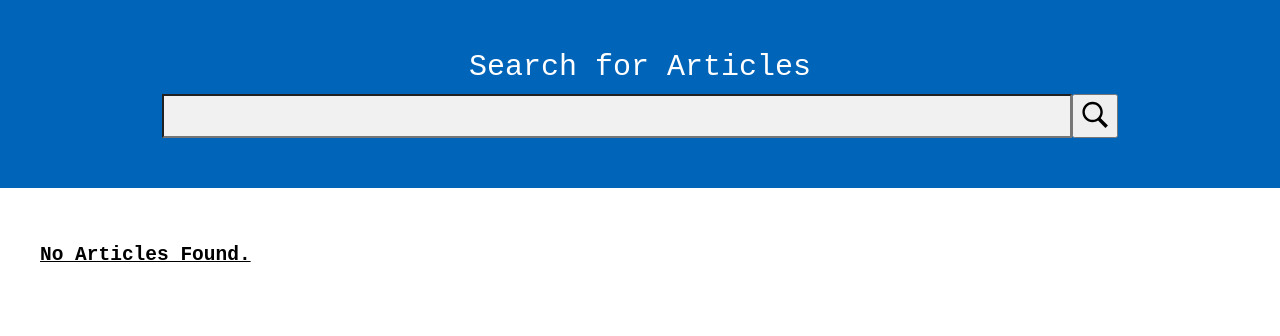
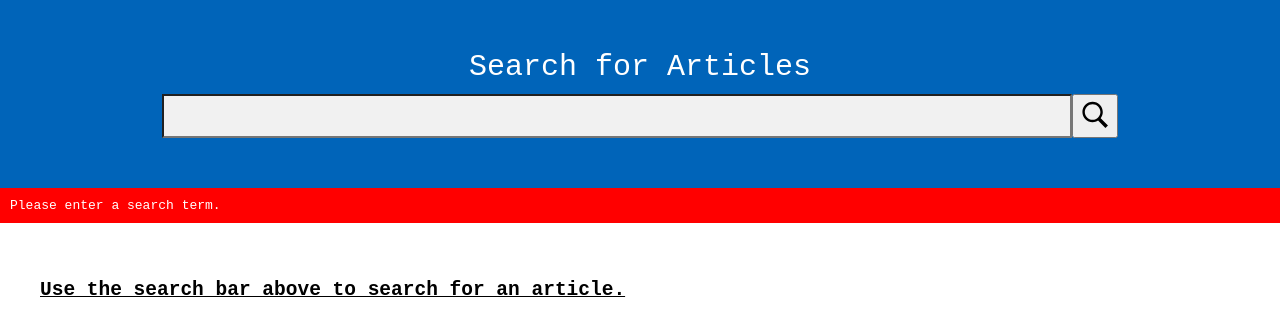
Before and after one commit to Rastin2020/synthetix-submission-vue, a Vue app: page / in a window 1280 px wide. Both pictures are taken after a click on the button 1095 px from the left and 116 px from the top of the page. Shown: the top 336 px of the page. Built offline with nearby package versions, Linux system fonts and the light colour scheme.

Commit message:
all components complete

```diff
--- a/src/components/ArticlesSection.vue
+++ b/src/components/ArticlesSection.vue
@@ -1,18 +1,18 @@
 <script>
 export default {
-  props: ['articles'],
+  props: ['articles', 'articleArrayError'],
 }
 </script>
 
 <template>
   <div class="articles-section">
-    <div class="grid two-column">
+    <div class="grid">
       <div class="article" v-if="articles.length === 0">
-        <h2><u>No Articles Found.</u></h2>
+        <h2><u>{{ articleArrayError }}</u></h2>
       </div>
       <div class="article" v-else v-for="article in articles">
         <h2><u>{{ article.title }}</u></h2>
-        <p>{{ article.summary }}</p>
+        <p class="break-word">{{ article.summary }}</p>
         <a href="">View full article</a>
       </div>
     </div>
@@ -22,7 +22,7 @@ export default {
 <style scoped>
 
 .articles-section {
-    margin: 30px;
+  margin: 30px;
 }
 
 .article {
@@ -31,10 +31,13 @@ export default {
 
 .grid {
   display: grid;
+  grid-template-columns: 50% 50%;
 }
 
-.two-column {
-  grid-template-columns: auto auto;
+@media screen and (max-width: 768px) {
+  .grid {
+    grid-template-columns: 100%;
+  }
 }
 
 </style>
--- /dev/null
+++ b/src/components/ErrorMessage.vue
@@ -0,0 +1,19 @@
+<script>
+export default {
+    props: ['showError', 'errorMessage']
+}
+</script>
+
+<template>
+    <div v-if="showError" class="error-container">
+        {{ errorMessage }}
+    </div>
+</template>
+
+<style scoped>
+.error-container {
+    background-color: red;
+    color: white;
+    padding: 10px;
+}
+</style>
--- /dev/null
+++ b/src/components/Loader.vue
@@ -0,0 +1,39 @@
+<script>
+export default {
+    props: ['loader'],
+}
+</script>
+
+<template>
+    <div v-if="loader" class="loader-container">
+        <span class="loader"></span>
+    </div>
+</template>
+
+<style scoped>
+
+.loader-container {
+    text-align: center;
+    padding: 20px;
+}
+
+.loader {
+    width: 48px;
+    height: 48px;
+    border: 5px solid #FFF;
+    border-bottom-color: #FF3D00;
+    border-radius: 50%;
+    display: inline-block;
+    box-sizing: border-box;
+    animation: rotation 1s linear infinite;
+}
+
+@keyframes rotation {
+    0% {
+        transform: rotate(0deg);
+    }
+    100% {
+        transform: rotate(360deg);
+    }
+}
+</style>
--- a/src/components/SearchBar.vue
+++ b/src/components/SearchBar.vue
@@ -1,15 +1,33 @@
 <script>
 import axios from 'axios';
+import ErrorMessage from './ErrorMessage.vue';
+import Loader from './Loader.vue';
+
 const applicationKey = '7b829f3aeaf04561471b8e258739da3d';
 const consumerKey = '9800bcc32393905388563bb784b84720';
 
 export default {
+  components: {
+    ErrorMessage,
+    Loader,
+  },
   data() {
     return {
-      searchTerm: ''
+      searchTerm: '',
+      errorMessage: "",
+      showError: false,
+      loader: false,
     }
   },
   methods: {
+    configErrorMessage(on, message) {
+      if (on) {
+        this.showError = true;
+      } else {
+        this.showError = false;
+      }
+      this.errorMessage = message;
+    },
     validateSearchTerm() {
       const searchTerm = (this.searchTerm).trim();
       if (searchTerm === '') {
@@ -19,9 +37,13 @@ export default {
       }
     },
     initiateSearch() {
+      window.scroll(0,0);
+      this.loader = true;
+      this.configErrorMessage(false, '');
       const isValidSearch = this.validateSearchTerm();
       if (!isValidSearch) {
-        console.log("empty search term");
+        this.loader = false;
+        this.configErrorMessage(true, 'Please enter a search term.');
       } else {
         this.callApi();
       }
@@ -39,16 +61,25 @@ export default {
       ).then( function (res) {
         const resArray = res.data.results;
         const labelsArray = [];
+        if (resArray !== undefined) {
           for (let i=0; i<resArray.length; i++) {
             labelsArray.push(resArray[i].label);
+          }
         }
         self.getArticles(labelsArray, authToken);
       })
       .catch( function (err) {
+        self.loader = true;
+        self.configErrorMessage(true, 'Internal error. Please try again in a few seconds.');
         console.log(err)
       });
     },
     async getArticles(labelsArray, authToken) {
+      if (labelsArray.length === 0) {
+        this.loader = false;
+        this.$emit('updateArticleArrayError', 'No articles found.');
+        this.$emit('updateArray', []);
+      } else {
         const finalArray = [];
         for (let i=0; i<labelsArray.length; i++) {
           await axios.post('https://apisandbox.synthetix.com/2.0/external/article',
@@ -65,10 +96,13 @@ export default {
             finalArray.push({ title, summary });
           })
           .catch( function (err) {
+            self.configErrorMessage(true, 'Internal error. Please try again in a few seconds.');
             console.log(err);
           });
         }
         this.$emit('updateArray', finalArray);
+        this.loader = false;
+      }
     },
     callApi() {
       const self = this;
@@ -84,6 +118,8 @@ export default {
         self.searchArticles(authToken);
       })
       .catch( function (err) {
+        self.loader = false;
+        self.configErrorMessage(true, 'Internal error. Please try again in a few seconds.');
         console.log(err)
       });
     }
@@ -96,12 +132,16 @@ export default {
     <div class="flex flex-column center-align">
       <label class="margin-bottom-small large-text white-text" for="searchBox">Search for Articles</label>
       <div class="flex flex-row justify-center">
-        <input class="wide-width" name="searchBox" type="text" v-model="searchTerm">
+        <input class="wide-width" name="searchBox" type="text" v-model="searchTerm" v-on:keyup.enter="initiateSearch()">
         <button class="svg-holder hover" v-on:click="initiateSearch()">
           <img src="../assets/icons-search.svg">
         </button>
       </div>
     </div>
+  </div>
+  <div>
+    <ErrorMessage :showError="showError" :errorMessage="errorMessage"></ErrorMessage>
+    <Loader :loader="loader"></Loader>
   </div>
 </template>
 
@@ -117,6 +157,12 @@ export default {
 
 .large-text {
   font-size: 30px;
+}
+
+@media screen and (max-width: 375px) {
+  .large-text {
+    font-size: 2em;
+  }
 }
 
 .margin-bottom-small {
--- a/src/main.css
+++ b/src/main.css
@@ -8,3 +8,7 @@ input {
     padding: 5px;
     background-color: #f1f1f1;
 }
+
+.break-word {
+    word-wrap: break-word;
+}
--- a/src/views/HomeView.vue
+++ b/src/views/HomeView.vue
@@ -10,17 +10,21 @@ export default {
   data() {
     return {
       articles: [],
+      articleArrayError: 'Use the search bar above to search for an article.',
     }
   },
   methods: {
     updateArticleArray(array) {
       this.articles = array;
+    },
+    setArticleError(message) {
+      this.articleArrayError = message;
     }
   }
 }
 </script>
 
 <template>
-  <SearchBar v-on:updateArray="updateArticleArray"></SearchBar>
-  <ArticlesSection :articles="articles"></ArticlesSection>
+  <SearchBar v-on:updateArticleArrayError="setArticleError" v-on:updateArray="updateArticleArray"></SearchBar>
+  <ArticlesSection :articleArrayError="articleArrayError" :articles="articles"></ArticlesSection>
 </template>
```
Lines whose indentation alone changed are shown as unchanged.
